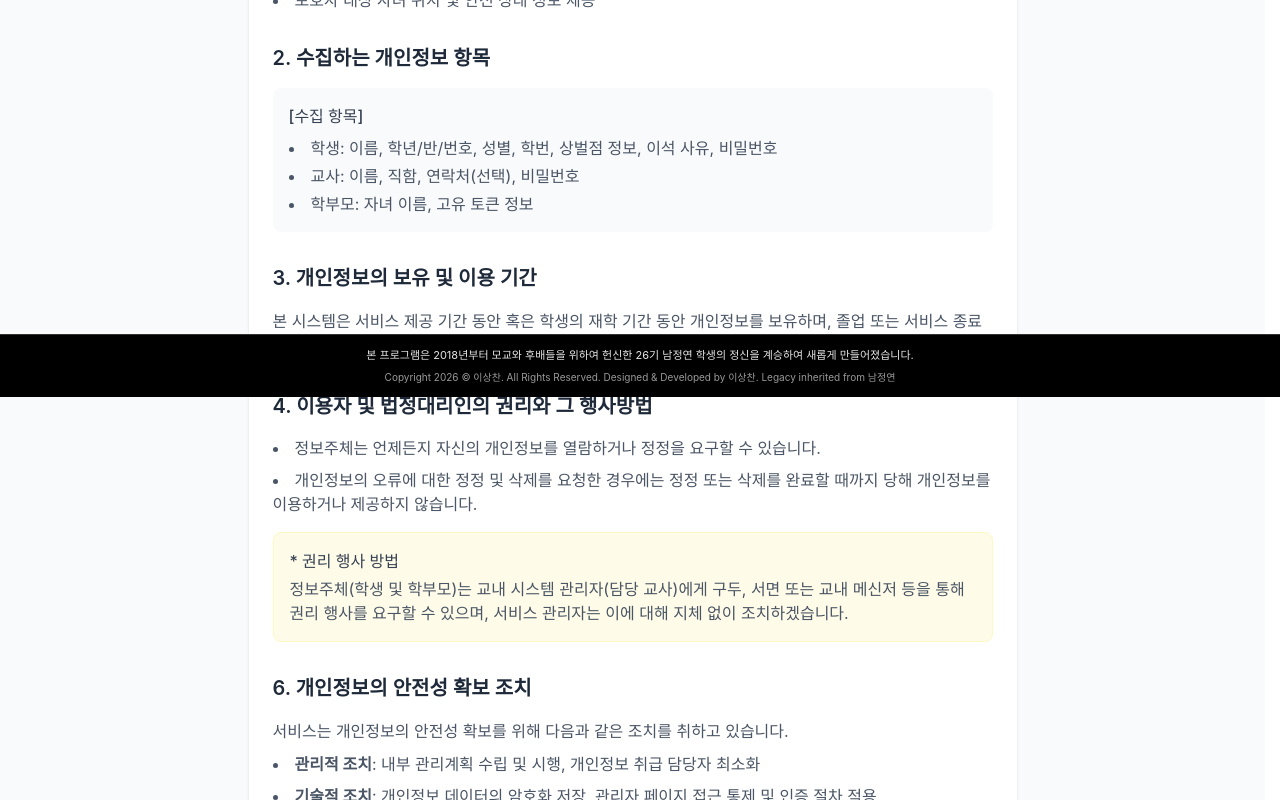
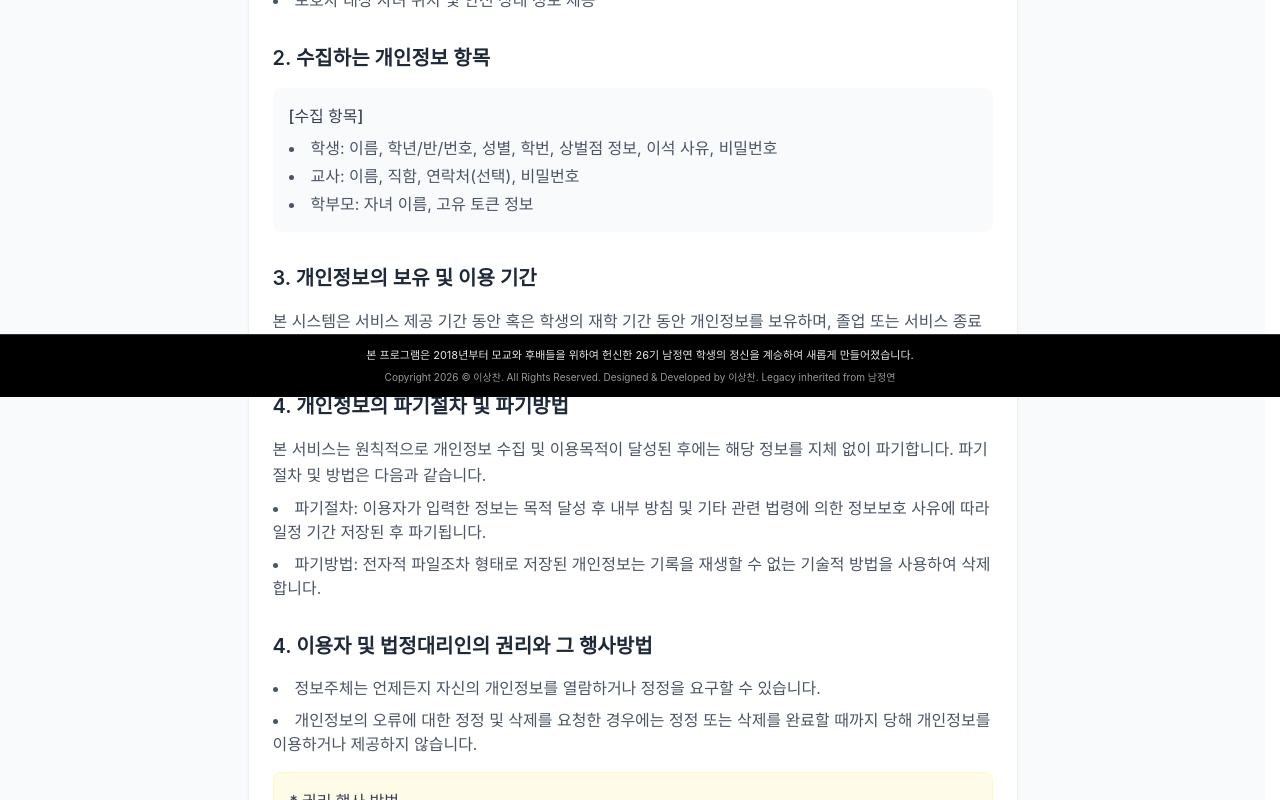
Before and after one commit to cganidormi/e-seokchan, a Next.js app: page /privacy in a window 1280 px wide. Shown: the part 403-1203 px from the top of the page. Built offline with nearby package versions, Linux system fonts and the light colour scheme; a web font is replaced by a local one.

Commit message:
fix: re-index privacy policy sections 1-7

```diff
--- a/app/privacy/page.tsx
+++ b/app/privacy/page.tsx
@@ -39,6 +39,17 @@ export default function PrivacyPage() {
                         <p className="text-gray-600 leading-relaxed">
                             본 시스템은 서비스 제공 기간 동안 혹은 학생의 재학 기간 동안 개인정보를 보유하며, 졸업 또는 서비스 종료 시 원칙적으로 지체 없이 파기합니다. 단, 관계 법령에 의해 보존할 필요가 있는 경우 해당 법령에 따릅니다.
                         </p>
+                    </section>
+
+                    <section className="mb-8">
+                        <h2 className="text-xl font-semibold text-gray-800 mb-4">4. 개인정보의 파기절차 및 파기방법</h2>
+                        <p className="text-gray-600 leading-relaxed">
+                            본 서비스는 원칙적으로 개인정보 수집 및 이용목적이 달성된 후에는 해당 정보를 지체 없이 파기합니다. 파기절차 및 방법은 다음과 같습니다.
+                        </p>
+                        <ul className="list-disc list-inside text-gray-600 space-y-2 mt-2">
+                            <li>파기절차: 이용자가 입력한 정보는 목적 달성 후 내부 방침 및 기타 관련 법령에 의한 정보보호 사유에 따라 일정 기간 저장된 후 파기됩니다.</li>
+                            <li>파기방법: 전자적 파일조차 형태로 저장된 개인정보는 기록을 재생할 수 없는 기술적 방법을 사용하여 삭제합니다.</li>
+                        </ul>
                     </section>
 
                     <section className="mb-8">
```
